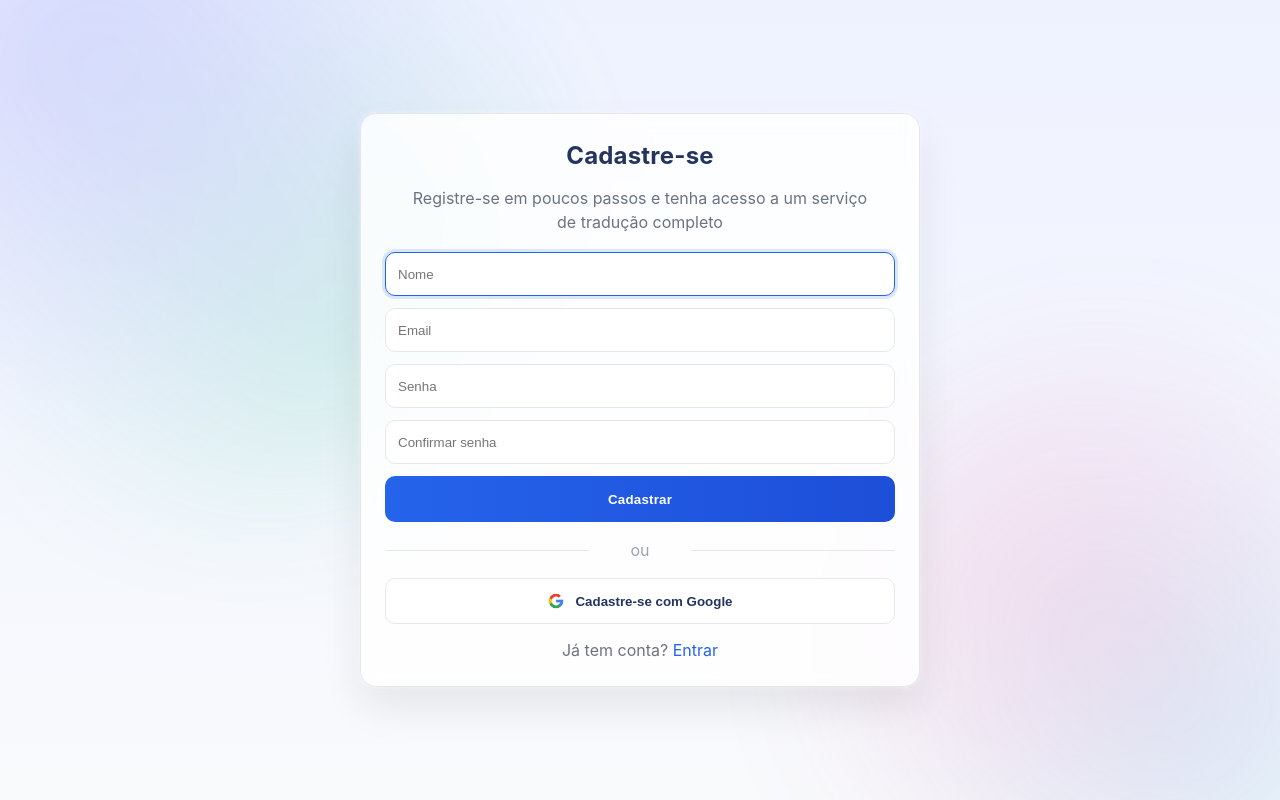
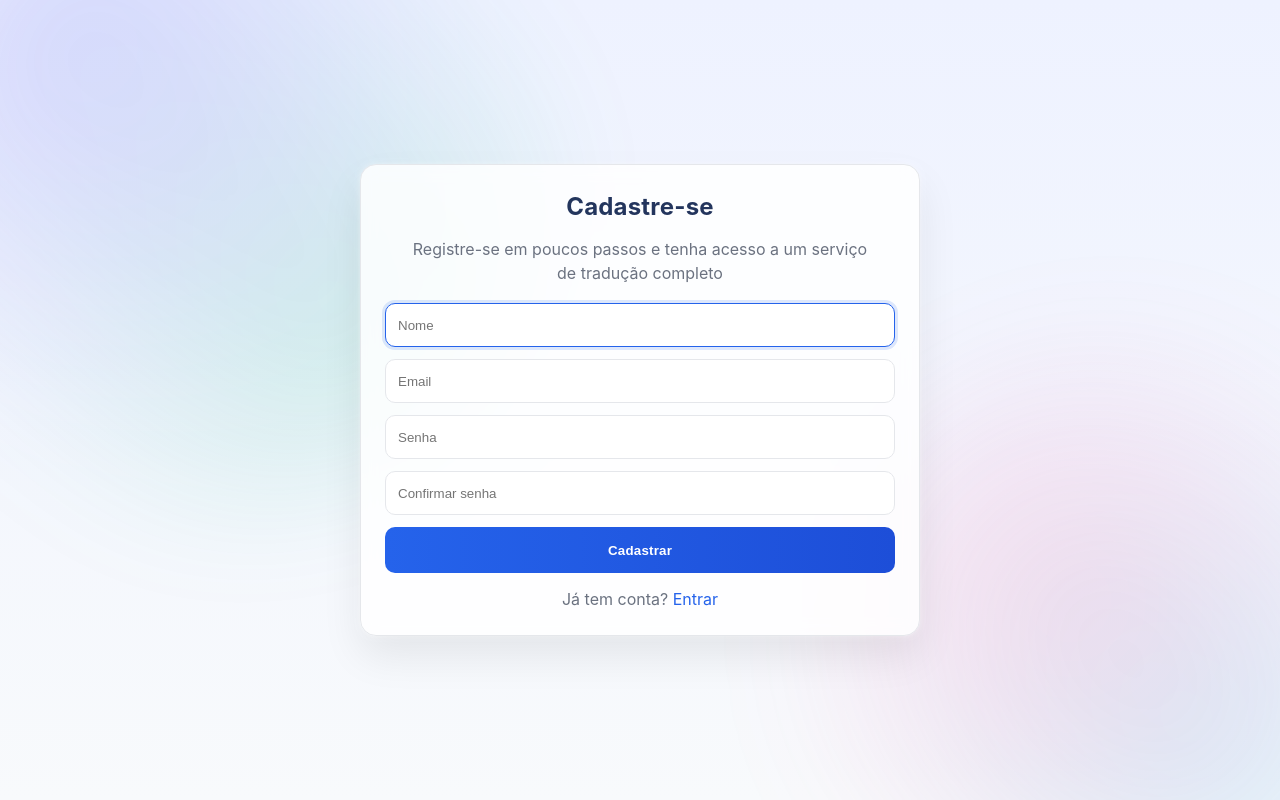
Before and after one commit to ProjetoIntegrador4-Semestre/TradutorDocumentos, a React (Vite) app in the folder translator-web/: page /cadastro in a window 1280 px wide. Built offline with nearby package versions, Linux system fonts and the light colour scheme; no server answers.

Commit message:
style: update SignUpPage

```diff
--- a/translator-web/src/pages/SignupPage.tsx
+++ b/translator-web/src/pages/SignupPage.tsx
@@ -94,13 +94,6 @@ export default function SignupPage() {
           </button>
         </form>
 
-        <div className="or">ou</div>
-
-        <button className="google-btn" type="button" onClick={() => beginGoogleLogin()}>
-          <img src="/google-logo.png" alt="Google" />
-          Cadastre-se com Google
-        </button>
-
         <div className="foot">
           Já tem conta?{" "}
           <Link className="link" to="/login">
```
